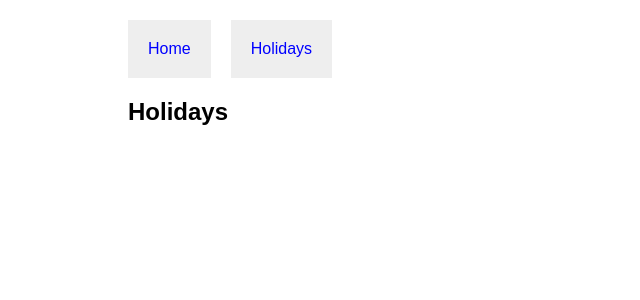
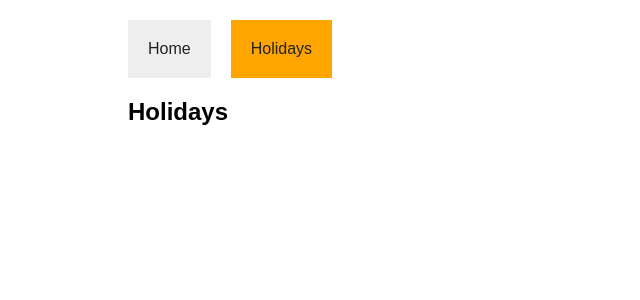
Before and after one commit to Thomas-Rosenkrans-Vestergaard/ca-3-web, a React (Create React App) app: page /holidays in a window 1280 px wide. Shown: the top 300 px of the page, without its empty margins (0-640 px from the left). Built offline with nearby package versions, Linux system fonts and the light colour scheme.

Commit message:
more html

```diff
--- a/src/App.css
+++ b/src/App.css
@@ -16,10 +16,19 @@ a {
 
 nav ul li {
   float:left;
+  list-style: none;
+}
+
+nav ul li a {
+  display:block;
   padding: 20px;
-  list-style: none;
   background: #eee;
   margin-right: 20px;
+  color: #222;
+}
+
+nav ul li a.active {
+  background: orange;
 }
 
 nav ul li a {
--- a/src/App.js
+++ b/src/App.js
@@ -1,5 +1,5 @@
 import React, { Component } from 'react';
-import { BrowserRouter as Router, Route, Link } from "react-router-dom";
+import { BrowserRouter as Router, Route, NavLink } from "react-router-dom";
 import './App.css';
 
 import Holidays from './pages/Holidays';
@@ -18,10 +18,10 @@ class App extends Component {
           <nav>
             <ul>
               <li>
-                <Link to="/" exact>Home</Link>
+                <NavLink to="/" exact>Home</NavLink>
               </li>
               <li>
-                <Link to="/holidays">Holidays</Link>
+                <NavLink to="/holidays">Holidays</NavLink>
               </li>
             </ul>
           </nav>
--- a/src/pages/Holidays.js
+++ b/src/pages/Holidays.js
@@ -8,7 +8,7 @@ class Holidays extends Component {
 
     render() {
         return (
-            <div id="home-page">
+            <div id="holidays-page">
                 <h2>Holidays</h2>
             </div>
         );
```
